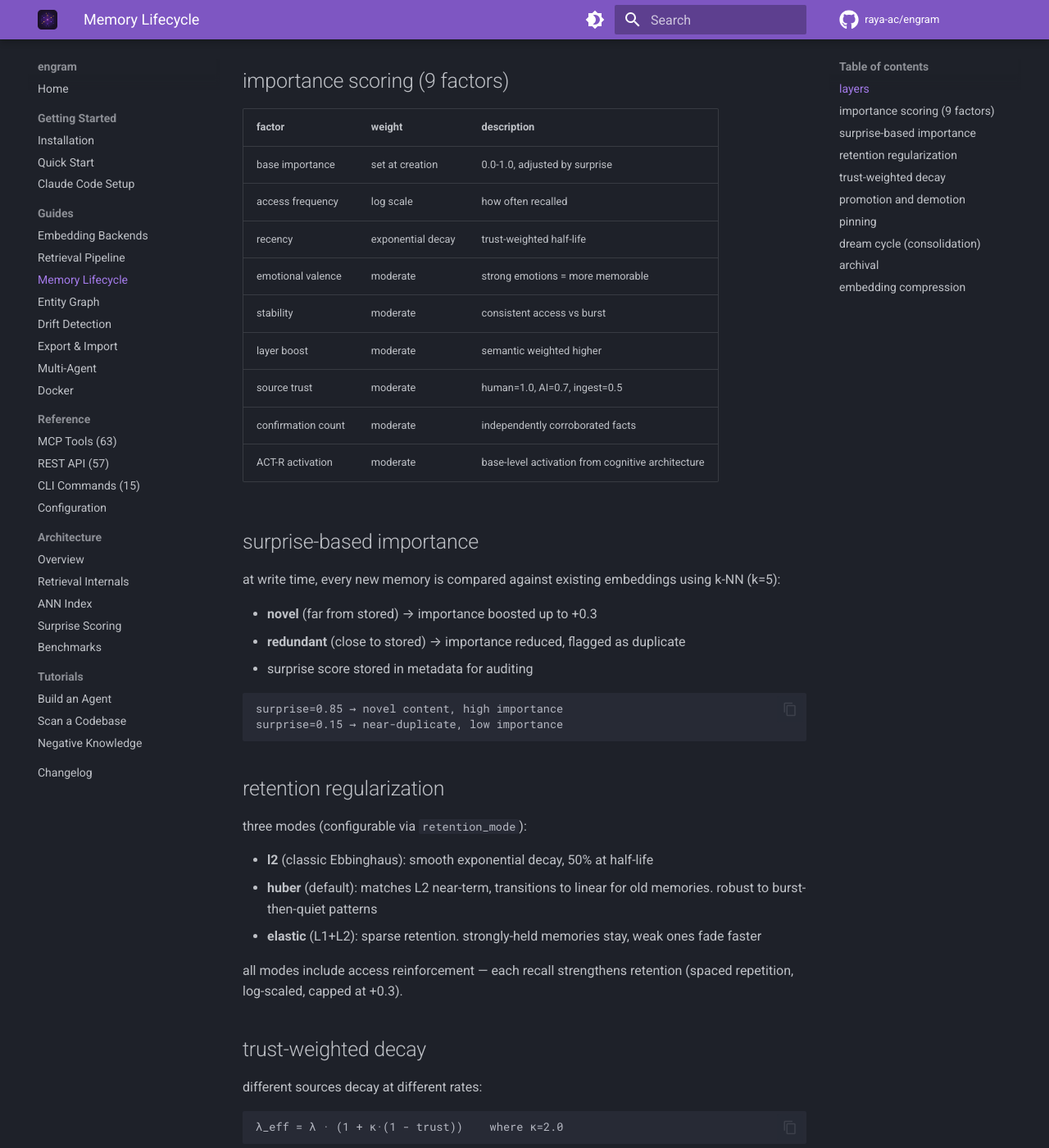
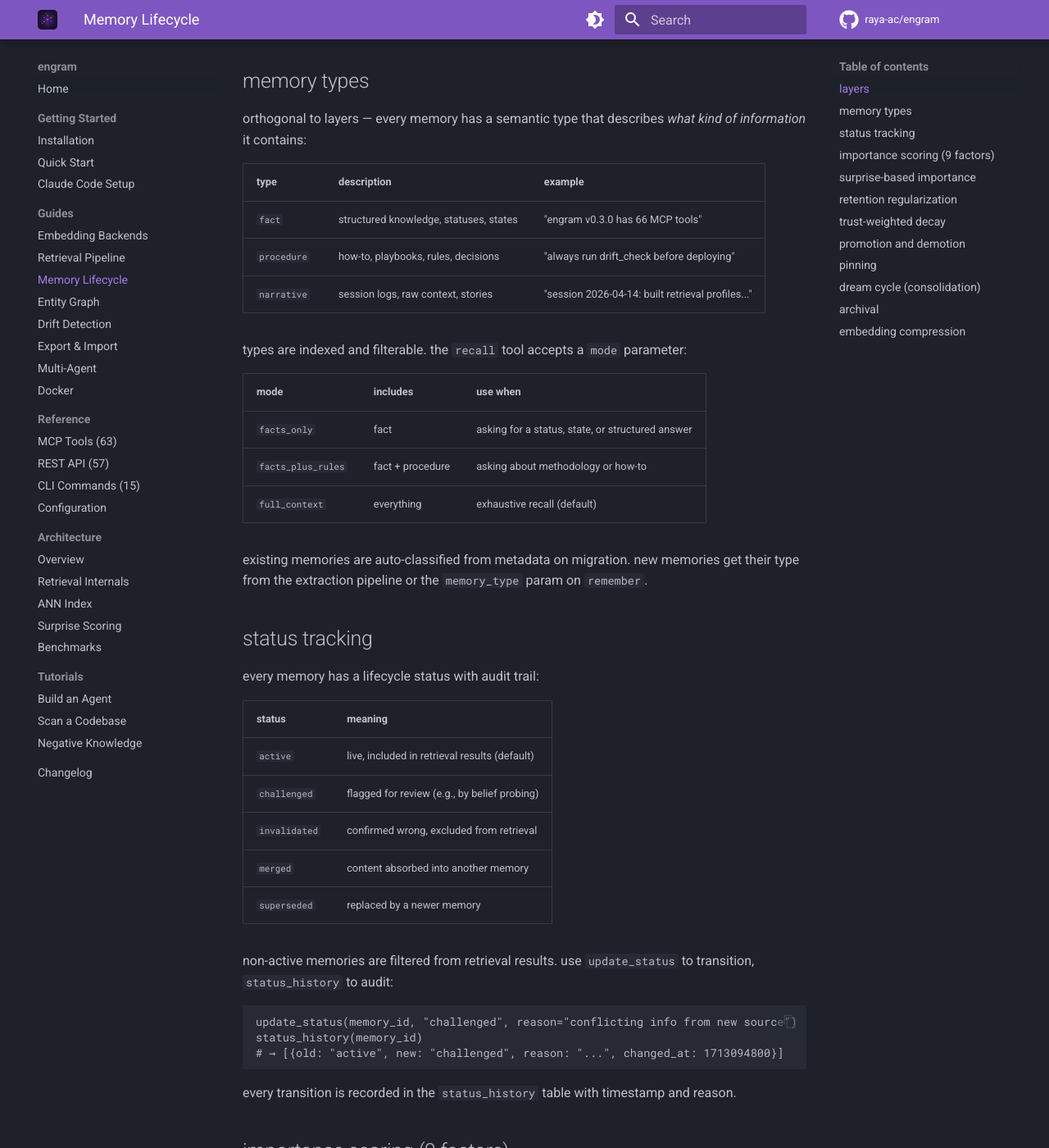
Before and after one commit to raya-ac/engram, an MkDocs documentation site: the page built from docs/guides/memory-lifecycle.md, in a window 1280 px wide and 1400 px high, scrolled down 611 px. Shown: the whole window at 82% size. Built offline with MkDocs 1.6.1 and Material for MkDocs 9.7.7, drawn with Linux system fonts in a browser that asks for light colours; comment, search, counter and statistics services are not loaded.

Commit message:
docs: update for v0.3.x — memory types, retrieval profiles, status tracking, LLM backends
- mcp-tools.md: 66 tools, recall mode param, recall_by_type, update_status, status_history
- memory-lifecycle.md: memory types (fact/procedure/narrative), status tracking with audit trail
- retrieval-pipeline.md: retrieval profiles section (facts_only, facts_plus_rules, full_context)
- config.md: LLM backends table (anthropic, openai, claude_cli, mlx), API key env vars
- changelog.md: v0.3.1 entry
- index.md: tool count 63 → 66

````diff
--- a/docs/guides/memory-lifecycle.md
+++ b/docs/guides/memory-lifecycle.md
@@ -11,6 +11,48 @@ memories aren't static. they move between layers, gain or lose importance, and e
 | semantic | permanent knowledge | ∞ | "the API uses JWT tokens" |
 | procedural | decisions, patterns, how-to | ∞ | "always use real DB for integration tests" |
 | codebase | compressed code knowledge | ∞ | file trees, function signatures |
+
+## memory types
+
+orthogonal to layers — every memory has a semantic type that describes *what kind of information* it contains:
+
+| type | description | example |
+|------|-------------|---------|
+| `fact` | structured knowledge, statuses, states | "engram v0.3.0 has 66 MCP tools" |
+| `procedure` | how-to, playbooks, rules, decisions | "always run drift_check before deploying" |
+| `narrative` | session logs, raw context, stories | "session 2026-04-14: built retrieval profiles..." |
+
+types are indexed and filterable. the `recall` tool accepts a `mode` parameter:
+
+| mode | includes | use when |
+|------|----------|----------|
+| `facts_only` | fact | asking for a status, state, or structured answer |
+| `facts_plus_rules` | fact + procedure | asking about methodology or how-to |
+| `full_context` | everything | exhaustive recall (default) |
+
+existing memories are auto-classified from metadata on migration. new memories get their type from the extraction pipeline or the `memory_type` param on `remember`.
+
+## status tracking
+
+every memory has a lifecycle status with audit trail:
+
+| status | meaning |
+|--------|---------|
+| `active` | live, included in retrieval results (default) |
+| `challenged` | flagged for review (e.g., by belief probing) |
+| `invalidated` | confirmed wrong, excluded from retrieval |
+| `merged` | content absorbed into another memory |
+| `superseded` | replaced by a newer memory |
+
+non-active memories are filtered from retrieval results. use `update_status` to transition, `status_history` to audit:
+
+```
+update_status(memory_id, "challenged", reason="conflicting info from new source")
+status_history(memory_id)
+# → [{old: "active", new: "challenged", reason: "...", changed_at: 1713094800}]
+```
+
+every transition is recorded in the `status_history` table with timestamp and reason.
 
 ## importance scoring (9 factors)
 
````
Also changed, not shown: docs/changelog.md (+15 -0 lines), docs/guides/retrieval-pipeline.md (+14 -0 lines), docs/index.md (+2 -2 lines), docs/reference/config.md (+25 -6 lines), docs/reference/mcp-tools.md (+6 -3 lines).
